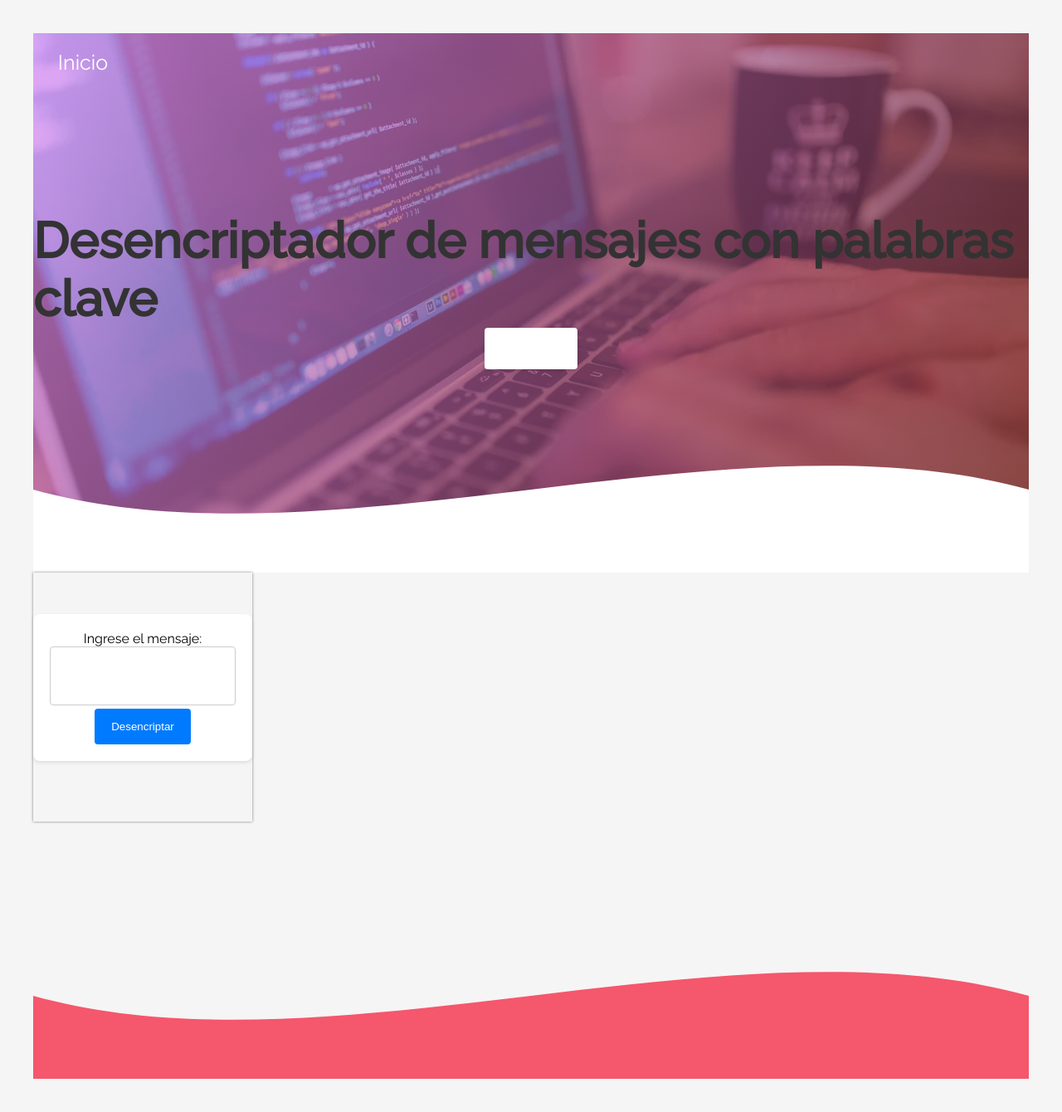
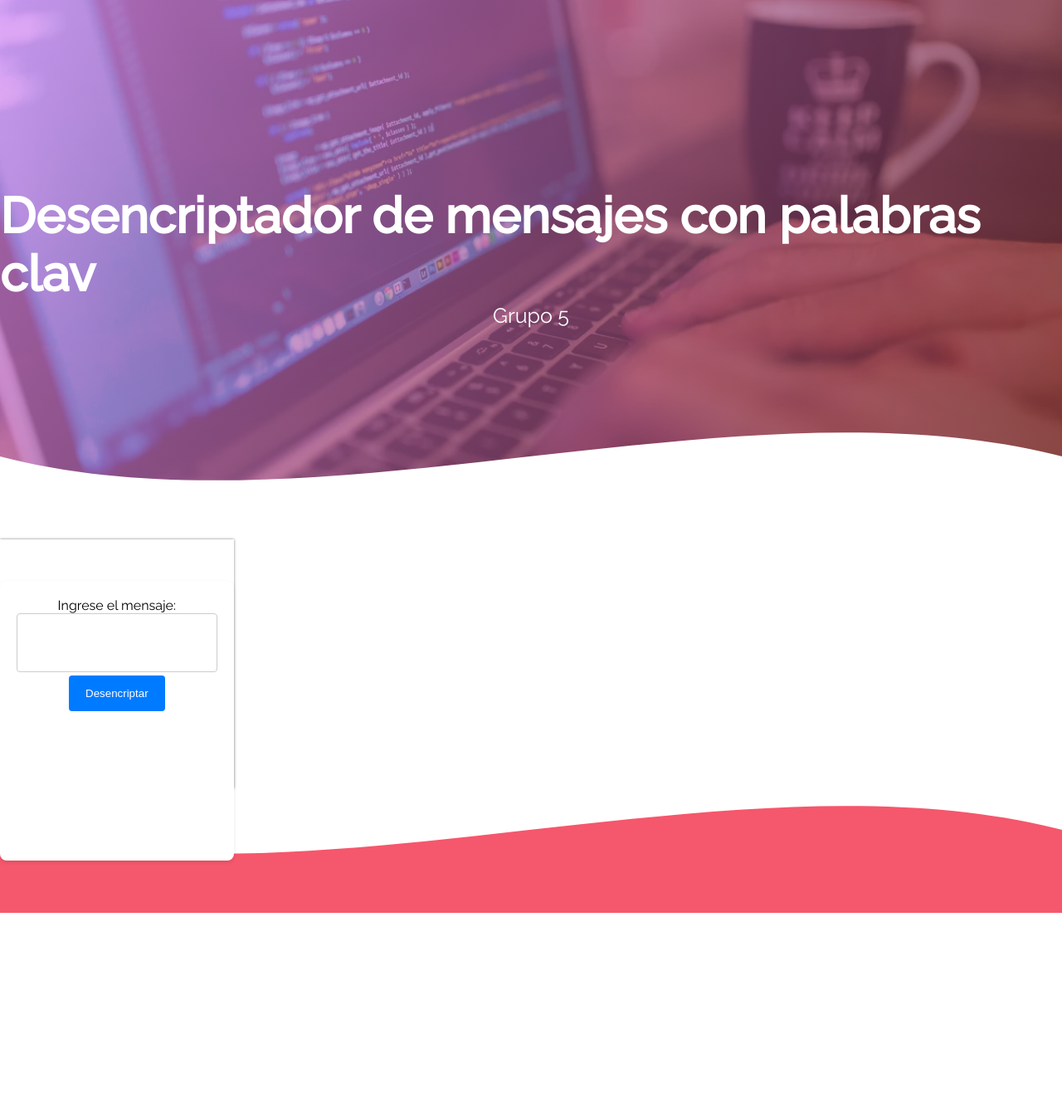
Before and after one commit to linkarzu/umg-automatas-proyecto, a Flask app: page / in a window 1280 px wide. Shown: the whole page at 83% size. After the commit the page ends 1100 px from the top, so only its background shows below. Run offline with Flask 3, Linux system fonts and the light colour scheme.

Commit message:
cambio en css titulos y magenes

```diff
--- a/static/styles.css
+++ b/static/styles.css
@@ -1,16 +1,117 @@
-/* Filename: styles.css */
+*{
+    margin: 0;
+    padding: 0;
+    box-sizing: border-box;
+}
 
-/* Estilo general del cuerpo del documento */
-body {
-    font-family: Arial, sans-serif;
-    margin: 40px;
-    background-color: #f5f5f5;
+html{
+    scroll-behavior: smooth;
 }
-/* Estilo del encabezado */
-h1 {
-    color: #333;
+
+body{
+    font-family: 'Raleway', sans-serif;
 }
-/* Estilo del formulario */
+
+header nav{
+    height: 70px;
+    background-size: rgb(255, 255, 255);
+    display: flex;
+    justify-content: space-between;
+}
+
+.enlaces{
+    display: flex;
+    height: 100%;
+    width: 10%;
+    justify-content: space-around;
+    align-items: center;
+    font-size: 25px;
+}
+
+.enlaces a{
+    border-top: 1px solid transparent;
+    border-bottom: 1px solid transparent;
+    padding: 4px 0;
+    transition: 0.7s ease-out;
+    color: rgb(255, 255, 255);
+    text-decoration: none;
+}
+
+.hero{
+    background-image: linear-gradient(120deg, rgba(241, 147, 251, 0.699) 0%, rgba(85, 27, 35, 0.692) 100%), url("../static/Header.jpg");
+    width: 100%;
+    height: 650px;
+    background-repeat: no-repeat;
+    background-size: cover;
+    background-position: center;
+    background-attachment: fixed;
+    position: relative;
+    overflow: hidden;
+}
+
+.textos-hero{
+    height: 500px;
+    color: #fff;
+    display: flex;
+    flex-direction: column;
+    justify-content: center;
+    align-items: center;
+}
+
+.textos-hero h1{
+    font-size: 60px;
+}
+
+.textos-hero p{
+    font-size: 25px;
+    margin-bottom: 20px;
+}
+
+.textos-hero a{
+    display: inline-block;
+    text-decoration: none;
+    padding: 12px 15px;
+    background: #a18cd1;
+    border-radius: 8px;
+    color: #fff;
+}
+
+.svg-hero{
+    position: absolute;
+    bottom: 0;
+    left: 0;
+    width: 100%;
+}
+
+/* Estilos generales */
+
+.contenedor,
+.wave-contenedor{
+    width: 90%;
+    max-width: 1000px;
+    overflow: hidden;
+    margin: auto;
+    padding: 0 0 80px 0;
+}
+.contenedor{
+    padding: 80px 0;
+}
+
+.titulo{
+    font-weight: 300;
+    font-size: 35px;
+    text-align: center;
+    margin-bottom: 30px;
+}
+
+.titulo.left{
+    text-align: left;
+}
+
+.titulo.right{
+    text-align: right;
+}
+
 form {
     background-color: #fff;
     padding: 20px;
@@ -26,7 +127,7 @@ textarea {
     box-sizing: border-box;  /* Incluir padding y border en el ancho total */
     resize: none;  /* Desactivar la redimensión */
 }
-/* Estilo del botón de envío */
+/*Estilo del botón de envío */
 input[type="submit"] {
     background-color: #007bff;
     color: white;
@@ -40,9 +141,109 @@ input[type="submit"]:hover {
     background-color: #0056b3;
 }
 /* Estilo de los mensajes desencriptados */
-p {
+/*p {
     background-color: #fff;
     padding: 10px;
     border-radius: 4px;
     box-shadow: 0 2px 4px rgba(0, 0, 0, 0.1);
 }
+
+/* Cards */
+
+.content-cards{
+    display: flex;
+    width: 100%;
+    justify-content: space-evenly;
+    flex-wrap: wrap;
+}
+
+.card{
+    padding-top:  50px;
+    width: 22%;
+    text-align: center;
+    height: 300px;
+    box-shadow: 0 0 3px 0 rgba(0, 0, 0, .5);
+    transform: scale(1);
+    transition: transform 0.6s;
+}
+
+.card:hover{
+    box-shadow: 0 0 6px 0 rgba(0, 0, 0, .5);
+    transform: scale(1.03);
+    cursor: pointer;
+}
+
+.card a{
+    text-decoration: none;
+    color: rgb(0, 0, 0);
+
+}
+.card p{padding-top:  20px;
+    font-weight: 300;
+    font-size: 25px;
+    margin-bottom: 10px;
+}
+
+
+/* footer */
+
+footer{
+    background: #f5576c;
+    color: #fff;
+}
+
+
+@media screen and (max-width:800px){
+    .textos-hero h1{
+        text-align: center;
+        font-size: 50px;
+    }
+    /* estilos generales */
+    .titulo{
+        font-size: 35px;
+    }
+
+    .titulo.left{
+        text-align: center;
+    }
+
+    .info p{
+        text-align: center;
+    }
+
+    /* Cards */
+
+    .card{
+        width: 90%;
+        margin-bottom: 20px;
+    }
+
+
+    .last-section .contenedor-textos-main{
+        width: 98%;
+        margin-bottom: 20px;
+    }
+
+
+}
+
+@media screen and (max-width:400px){
+    .titulo,
+    .textos-hero h1{
+        font-size: 30px;
+    }
+
+    .textos-hero p{
+        font-size: 20px;
+        text-align: center;
+    }
+
+    .card{
+        height: 380px;
+    }
+
+    .website .contenedor-textos-main{
+        margin-bottom: 30px;
+    }
+
+}
--- a/templates/index.html
+++ b/templates/index.html
@@ -17,12 +17,9 @@
 <body>
     <header class="hero">
         <nav>
-            <div class="enlaces uno" id="enlaces">
-                <a href="index.html" class="active">Inicio</a>
-            </div>
         </nav>
         <div class="textos-hero">
-            <h1>Desencriptador de mensajes con palabras clave</h1>
+            <h1>Desencriptador de mensajes con palabras clav</h1>
             <p>Grupo 5</p>
         </div>
         <div class="svg-hero" style="height: 150px; overflow: hidden;"><svg viewBox="0 0 500 150" preserveAspectRatio="none"
@@ -39,6 +36,9 @@
 <div>
   <input type="submit" value="Desencriptar">
 </div>
+
+    <section class="cards contenedor">
+        <div class="content-cards">
         </form>
 
         {% if message %}
@@ -52,10 +52,6 @@
         {% endif %}
             </article>
         </div>
-
-    <section class="cards contenedor">
-        <div class="content-cards">
-
     </section>
 
     <section class="info-last">
```
Also changed, not shown: static/estilos.css (+7 -7 lines). Lines whose indentation alone changed are shown as unchanged.
